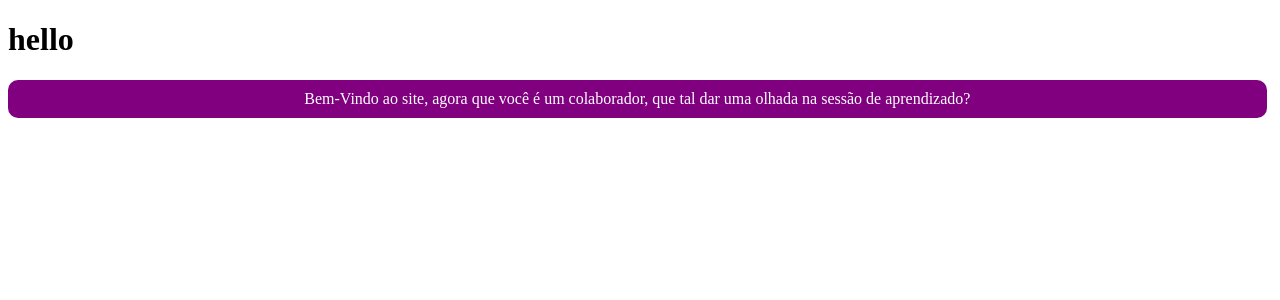
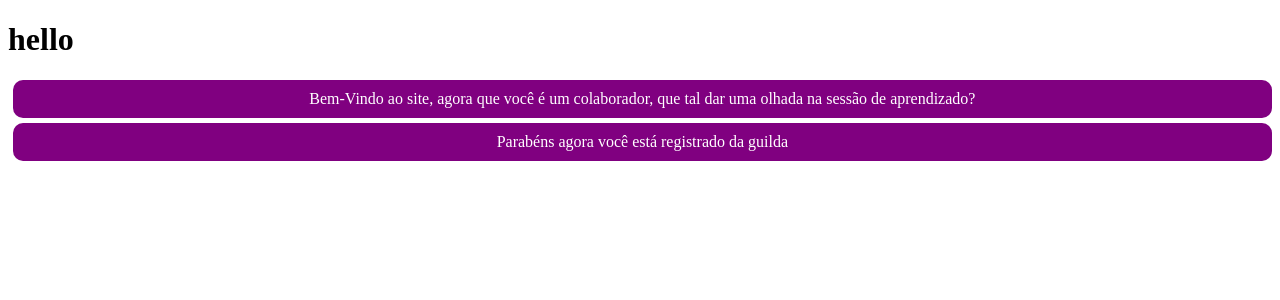
Before and after one commit to ryck-developer/nuxt3-exemplos-de-componentes, a Nuxt app: page / in a window 1280 px wide. Shown: the top 300 px of the page. Built offline with nearby package versions, Linux system fonts and the light colour scheme.

Commit message:
2 files modified

```diff
--- a/components/general/Alert.vue
+++ b/components/general/Alert.vue
@@ -19,6 +19,7 @@ export default {
   text-align: center;
   padding: 10px;
   color: white;
+  margin: 5px;
 }
 .information {
   background-color: purple;
--- a/pages/index.vue
+++ b/pages/index.vue
@@ -3,6 +3,10 @@
     <h1>hello</h1>
     <Alert
       :message="messages.success_signup.text"
+      v-bind:type="messages.success_signup.class"
+    ></Alert>
+    <Alert
+      :message="'Parabéns agora você está registrado da guilda'"
       v-bind:type="messages.success_signup.class"
     ></Alert>
   </div>
```
